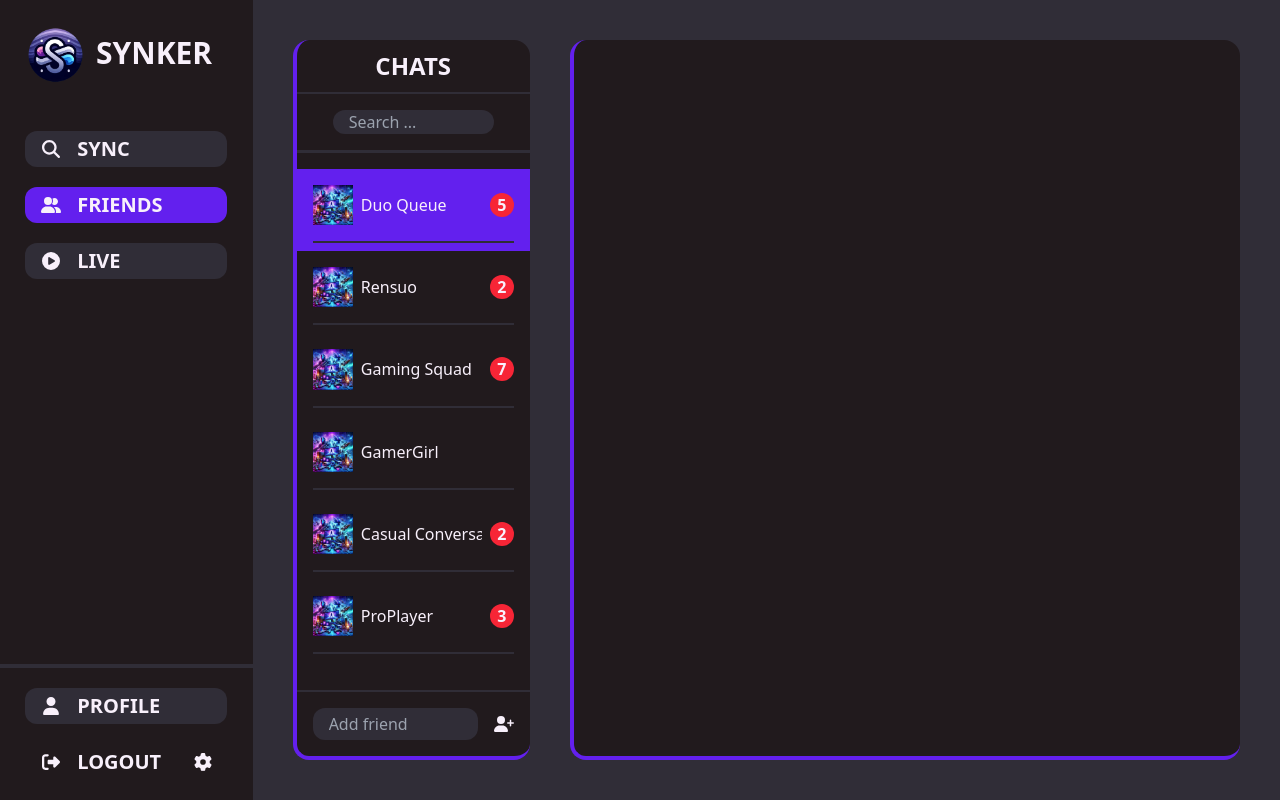
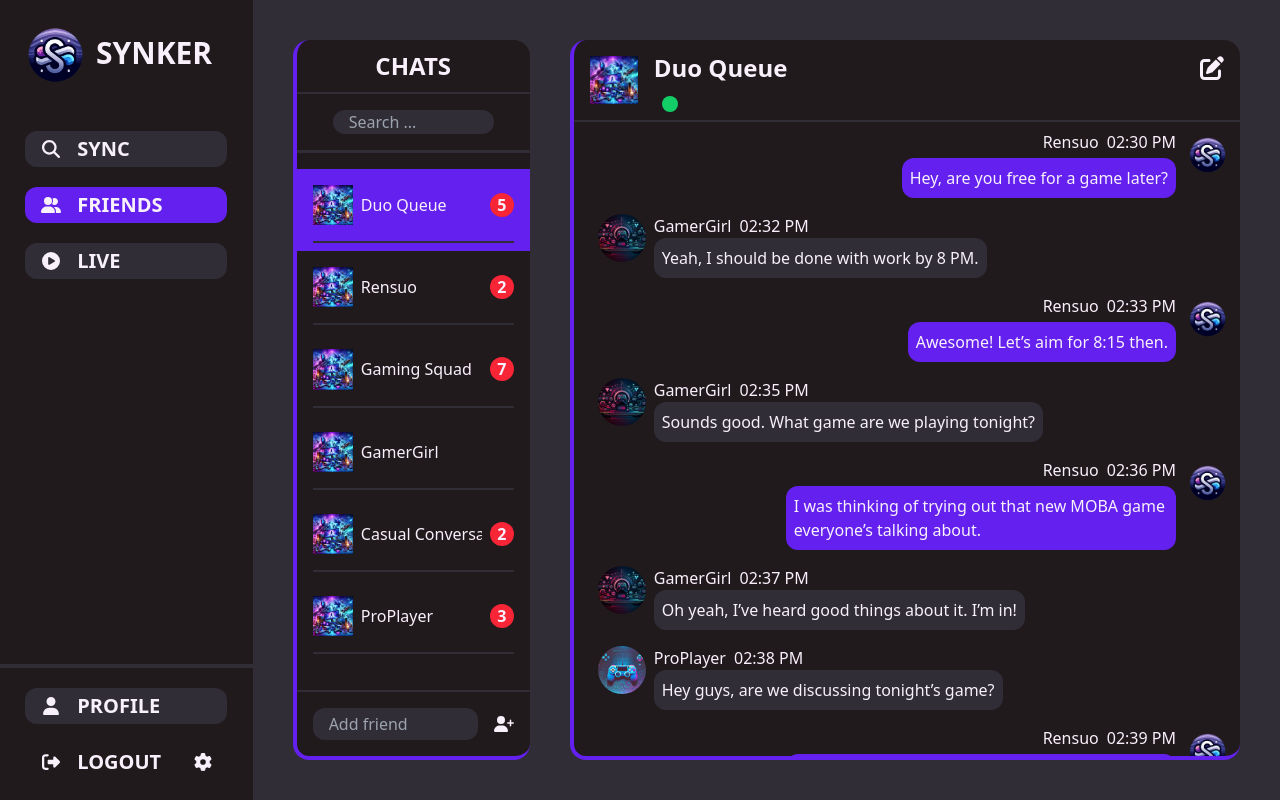
Before and after one commit to varangill/Synker, a React (Vite) app in the folder client/: page /friends in a window 1280 px wide. Built offline with nearby package versions, Linux system fonts and the light colour scheme; a web font is replaced by a local one.

Commit message:
title and chat box

```diff
--- /dev/null
+++ b/client/src/mockData/testChatMessages.json
@@ -0,0 +1,152 @@
+[
+  {
+    "id": "1",
+    "content": "Hey, are you free for a game later?",
+    "sender": {
+      "id": "1",
+      "username": "Rensuo",
+      "profilePicture": "/assets/images/logo.png"
+    },
+    "time": "2024-09-01T14:30:00Z"
+  },
+  {
+    "id": "2",
+    "content": "Yeah, I should be done with work by 8 PM.",
+    "sender": {
+      "id": "2",
+      "username": "GamerGirl",
+      "profilePicture": "/assets/images/nav-bar-background.png"
+    },
+    "time": "2024-09-01T14:32:00Z"
+  },
+  {
+    "id": "3",
+    "content": "Awesome! Let’s aim for 8:15 then.",
+    "sender": {
+      "id": "1",
+      "username": "Rensuo",
+      "profilePicture": "/assets/images/logo.png"
+    },
+    "time": "2024-09-01T14:33:00Z"
+  },
+  {
+    "id": "4",
+    "content": "Sounds good. What game are we playing tonight?",
+    "sender": {
+      "id": "2",
+      "username": "GamerGirl",
+      "profilePicture": "/assets/images/nav-bar-background.png"
+    },
+    "time": "2024-09-01T14:35:00Z"
+  },
+  {
+    "id": "5",
+    "content": "I was thinking of trying out that new MOBA game everyone’s talking about.",
+    "sender": {
+      "id": "1",
+      "username": "Rensuo",
+      "profilePicture": "/assets/images/logo.png"
+    },
+    "time": "2024-09-01T14:36:00Z"
+  },
+  {
+    "id": "6",
+    "content": "Oh yeah, I’ve heard good things about it. I’m in!",
+    "sender": {
+      "id": "2",
+      "username": "GamerGirl",
+      "profilePicture": "/assets/images/nav-bar-background.png"
+    },
+    "time": "2024-09-01T14:37:00Z"
+  },
+  {
+    "id": "7",
+    "content": "Hey guys, are we discussing tonight’s game?",
+    "sender": {
+      "id": "3",
+      "username": "ProPlayer",
+      "profilePicture": "/assets/images/sync-background.png"
+    },
+    "time": "2024-09-01T14:38:00Z"
+  },
+  {
+    "id": "8",
+    "content": "Yeah! We’re planning to play the new MOBA at 8:15 PM.",
+    "sender": {
+      "id": "1",
+      "username": "Rensuo",
+      "profilePicture": "/assets/images/logo.png"
+    },
+    "time": "2024-09-01T14:39:00Z"
+  },
+  {
+    "id": "9",
+    "content": "Count me in! I’ll join you guys.",
+    "sender": {
+      "id": "3",
+      "username": "ProPlayer",
+      "profilePicture": "/assets/images/sync-background.png"
+    },
+    "time": "2024-09-01T14:40:00Z"
+  },
+  {
+    "id": "10",
+    "content": "Hey everyone, mind if I join too?",
+    "sender": {
+      "id": "4",
+      "username": "CasualGamer",
+      "profilePicture": "/assets/images/background.png"
+    },
+    "time": "2024-09-01T14:41:00Z"
+  },
+  {
+    "id": "11",
+    "content": "The more, the merrier! Let’s make it a full team.",
+    "sender": {
+      "id": "1",
+      "username": "Rensuo",
+      "profilePicture": "/assets/images/logo.png"
+    },
+    "time": "2024-09-01T14:42:00Z"
+  },
+  {
+    "id": "12",
+    "content": "Awesome, see you all online at 8:15!",
+    "sender": {
+      "id": "4",
+      "username": "CasualGamer",
+      "profilePicture": "/assets/images/background.png"
+    },
+    "time": "2024-09-01T14:43:00Z"
+  },
+  {
+    "id": "13",
+    "content": "Perfect, I’ll be there. Can’t wait to try the new game!",
+    "sender": {
+      "id": "3",
+      "username": "ProPlayer",
+      "profilePicture": "/assets/images/sync-background.png"
+    },
+    "time": "2024-09-01T14:44:00Z"
+  },
+  {
+    "id": "14",
+    "content": "Don’t forget to warm up before the match!",
+    "sender": {
+      "id": "3",
+      "username": "ProPlayer",
+      "profilePicture": "/assets/images/sync-background.png"
+    },
+    "time": "2024-09-01T14:45:00Z"
+  },
+  {
+    "id": "15",
+    "content": "Good call, I’ll practice some drills beforehand.",
+    "sender": {
+      "id": "4",
+      "username": "CasualGamer",
+      "profilePicture": "/assets/images/background.png"
+    },
+    "time": "2024-09-01T14:46:00Z"
+  }
+]
--- a/client/src/types/Chat.tsx
+++ b/client/src/types/Chat.tsx
@@ -25,10 +25,11 @@ type GroupChat = {
 type Chat = {
   id: string;
   chatName: string;
+  chatProfilePicture: string;
   members: FriendUser[];
   messages: Message[];
 };
 
 type Conversation = Friend | GroupChat;
 
-export type { Chat, Friend, GroupChat, Conversation };
+export type { Message, Chat, Friend, GroupChat, Conversation };
--- a/client/src/ui/components/friends/ChatWindow.tsx
+++ b/client/src/ui/components/friends/ChatWindow.tsx
@@ -1,13 +1,19 @@
 import { Chat } from "../../../types/Chat";
 import React, { useEffect, useState } from "react";
 import windowResize from "../../utils/WindowResize";
+import Title from "../common/Title";
+import { FontAwesomeIcon } from "@fortawesome/react-fontawesome";
+import { faEdit } from "@fortawesome/free-solid-svg-icons";
+import { receivedMessageBox, sentMessageBox } from "./MessageBox";
 
 interface ChatWindowProps {
   chat: Chat;
+  loggedInUserID: string;
 }
 
-const ChatWindow: React.FC<ChatWindowProps> = ({ chat }) => {
+const ChatWindow: React.FC<ChatWindowProps> = ({ chat, loggedInUserID }) => {
   const [isMobile, setIsMobile] = useState(window.innerWidth <= 650);
+  // const [isEditing, setIsEditing] = useState(false);
   // TODO: Get the last opened chat messages to display first
 
   useEffect(() => {
@@ -19,9 +25,45 @@ const ChatWindow: React.FC<ChatWindowProps> = ({ chat }) => {
         isMobile ? "" : "rounded-2xl border-l-4 border-b-4 border-accent-100"
       }`}
     >
-      {chat.messages.map((message, index) => (
-        <div key={index}>{message.content}</div>
-      ))}
+      <div className="title-container flex flex-row justify-left w-full h-1/6 min-h-20 max-h-24 h-fit">
+        <img
+          src={chat.chatProfilePicture}
+          className="object-contain max-h-20 max-w-20 m-4"
+        ></img>
+        <div className="flex flex-col w-full">
+          <div className="flex flex-row w-full">
+            <Title title={chat.chatName} />
+            <div className="flex flex-grow"></div>
+            <button>
+              <FontAwesomeIcon
+                icon={faEdit}
+                className="m-2 mr-4 title"
+              ></FontAwesomeIcon>
+            </button>
+          </div>
+          <div className="flex flex-row">
+            <div
+              className={`activity rounded-full h-4 w-4 text-white font-bold flex items-center justify-center ml-2 ${
+                chat.members.some((member) => member.active)
+                  ? "bg-green"
+                  : "bg-red"
+              }`}
+            ></div>
+          </div>
+        </div>
+      </div>
+      <div className="bg-primary-100 h-1 w-full" />
+      <div className="message-container w-full overflow-auto no-scrollbar">
+        {chat.messages.map((message, index) => {
+          const previousMessage = chat.messages[index - 1];
+          const showProfile =
+            !previousMessage || previousMessage.sender.id != message.sender.id;
+          return message.sender.id === loggedInUserID
+            ? sentMessageBox(message, showProfile)
+            : receivedMessageBox(message, showProfile);
+        })}
+      </div>
+      <div className="text-container"></div>
     </div>
   );
 };
--- /dev/null
+++ b/client/src/ui/components/friends/MessageBox.tsx
@@ -0,0 +1,65 @@
+import { Message } from "../../../types/Chat";
+
+export const receivedMessageBox = (message: Message, showProfile: boolean) => {
+  return (
+    <div className="msg-box flex flex-row gap-2 text-white justify-start w-full h-fit p-2 ml-4">
+      {showProfile ? (
+        <img
+          src={message.sender.profilePicture}
+          className="h-12 w-12 rounded-full object-cover"
+        />
+      ) : (
+        <div className="h-12 w-12"></div>
+      )}
+      <div className="text-box flex flex-col max-w-[60%]">
+        {showProfile && (
+          <div className="profile flex flex-row">
+            <div className="sender-name mr-2">{message.sender.username}</div>
+            <div className="sender-name">
+              {message.time.toLocaleTimeString([], {
+                hour: "2-digit",
+                minute: "2-digit",
+              })}
+            </div>
+          </div>
+        )}
+
+        <div className="bg-primary-100 rounded-xl text-wrap max-w-full p-2 break-words text-ellipsis">
+          {message.content}
+        </div>
+      </div>
+    </div>
+  );
+};
+
+export const sentMessageBox = (message: Message, showProfile: boolean) => {
+  return (
+    <div className="msg-box flex flex-row gap-2 text-white justify-end w-full h-fit p-2 mr-4">
+      <div className="text-box flex flex-col items-end max-w-[60%]">
+        {showProfile && (
+          <div className="profile flex flex-row justify-end">
+            <div className="sender-name mr-2">{message.sender.username}</div>
+            <div className="sender-time">
+              {message.time.toLocaleTimeString([], {
+                hour: "2-digit",
+                minute: "2-digit",
+              })}
+            </div>
+          </div>
+        )}
+
+        <div className="bg-accent-100 rounded-xl text-wrap w-full mt-1 max-w-full p-2 break-words text-ellipsis">
+          {message.content}
+        </div>
+      </div>
+      {showProfile ? (
+        <img
+          src={message.sender.profilePicture}
+          className="h-12 w-12 rounded-full object-cover"
+        />
+      ) : (
+        <div className="h-12 w-12"></div>
+      )}
+    </div>
+  );
+};
--- a/client/src/ui/pages/FriendsPage.tsx
+++ b/client/src/ui/pages/FriendsPage.tsx
@@ -5,8 +5,14 @@ import ConversationList from "../components/friends/ConversationList";
 import ChatWindow from "../components/friends/ChatWindow";
 import testFriendList from "../../mockData/testFriendList.json";
 import windowResize from "../utils/WindowResize";
+import testChatMessages from "../../mockData/testChatMessages.json";
 
 // TODO: Get data from the back-end
+
+// TODO: Replace with actual logged in user ID
+const getId = (): string => {
+  return "1";
+};
 
 const parsedChatList: Conversation[] = [...testFriendList].map((item) => ({
   ...item,
@@ -34,6 +40,11 @@ export default function FriendsPage() {
     console.log(chat);
   };
 
+  const convertedChatMessages = testChatMessages.map((message) => ({
+    ...message,
+    time: new Date(message.time),
+  }));
+
   return (
     <div className="App flex flex-row bg-primary-100 h-screen">
       <Navigation />
@@ -52,6 +63,10 @@ export default function FriendsPage() {
             <ChatWindow
               chat={{
                 id: "friend" in selectedChat ? "" : selectedChat.id, // Use the ID for group chats
+                chatProfilePicture:
+                  "friend" in selectedChat
+                    ? selectedChat.friend.profilePicture
+                    : selectedChat.chatProfilePicture,
                 chatName:
                   "friend" in selectedChat
                     ? selectedChat.friend.username
@@ -60,8 +75,9 @@ export default function FriendsPage() {
                   "friend" in selectedChat
                     ? [selectedChat.friend]
                     : selectedChat.members,
-                messages: [], // Load actual chat messages
+                messages: convertedChatMessages,
               }}
+              loggedInUserID={getId()}
             />
           </div>
         </div>
```
